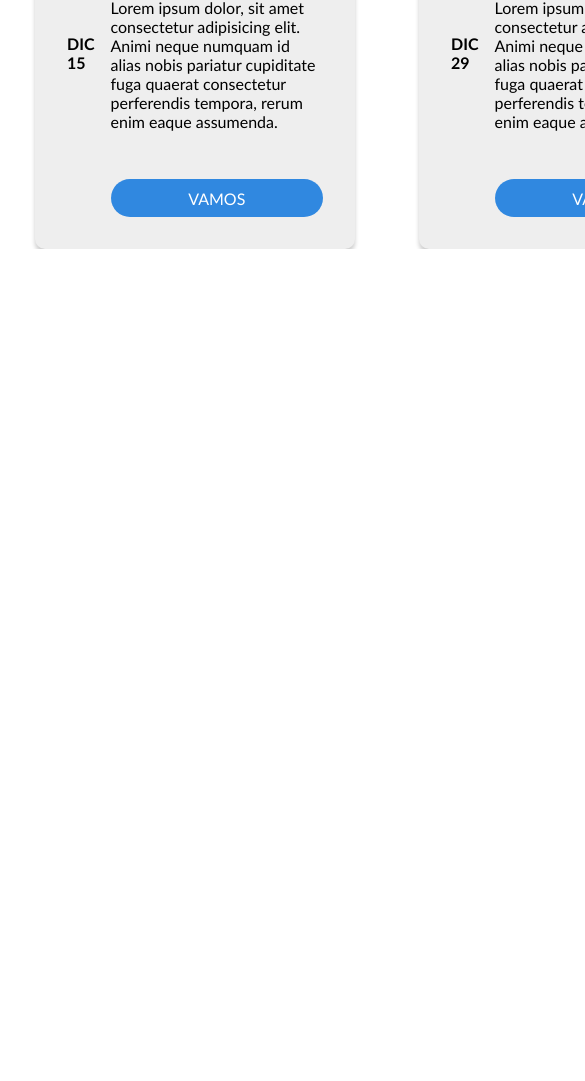
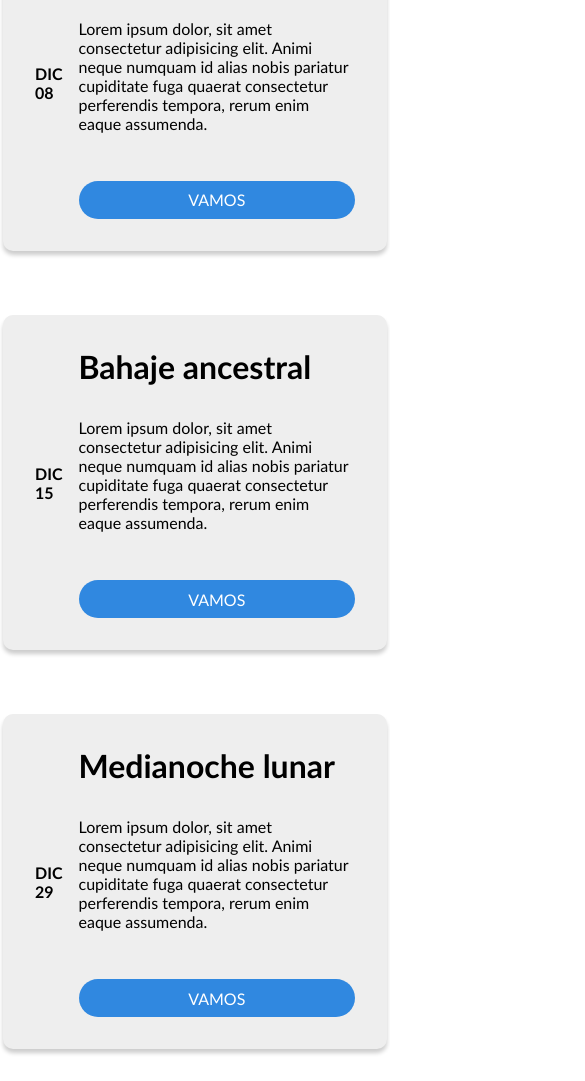
Before and after one commit to iamyhezi/Ejercicio-de-flexbox, a plain HTML site: page index.html in a window 390 px wide. Shown: the part 707-1788 px from the top of the page, 585 px wide, since content can reach past the window. Before the commit the page ends 956 px from the top, so only its background shows below. Drawn offline with Linux system fonts and the light colour scheme.

Commit message:
Tarjetas responsive

```diff
--- a/index.html
+++ b/index.html
@@ -68,7 +68,7 @@
                 <h4>DIC 15</h4>
             </div>
             <div class="tarjeta-info">
-                <h1>Homenaje ancestral</h1>
+                <h1>Bahaje ancestral</h1>
                 <p>Lorem ipsum dolor, sit amet consectetur adipisicing elit. Animi neque numquam id alias nobis pariatur cupiditate fuga quaerat consectetur perferendis tempora, rerum enim eaque assumenda.</p>
                 <div class="tarjeta-btn">
                     <a href="#">VAMOS</a>
--- a/style.css
+++ b/style.css
@@ -96,16 +96,15 @@
     }
 
     .tarjetas {
-        height: 40vh;
         display: flex;
         justify-content: center;
         align-items: center;
     }
 
     .tarjeta {
-        max-width: 26rem;
-        mIN-width: 20rem;
-        margin: 2rem;
+        max-width: 24rem;
+        min-width: 24rem;
+        margin: 4rem 2rem;
         padding: 2rem;
         display: flex;
         justify-content: center;
@@ -158,6 +157,17 @@
         }
     }
 
+    @media screen and (max-width: 80rem) {
+        .tarjetas {
+            flex-direction: column;
+        }
+        .tarjeta {
+            max-width: 50rem;
+            margin: 2rem;
+        }
+    }
+    /* --------------CLASE FLEXBOX--------------- */
+
     .flex-container {
         background-color: #aaa;
         height: 25rem;
```
